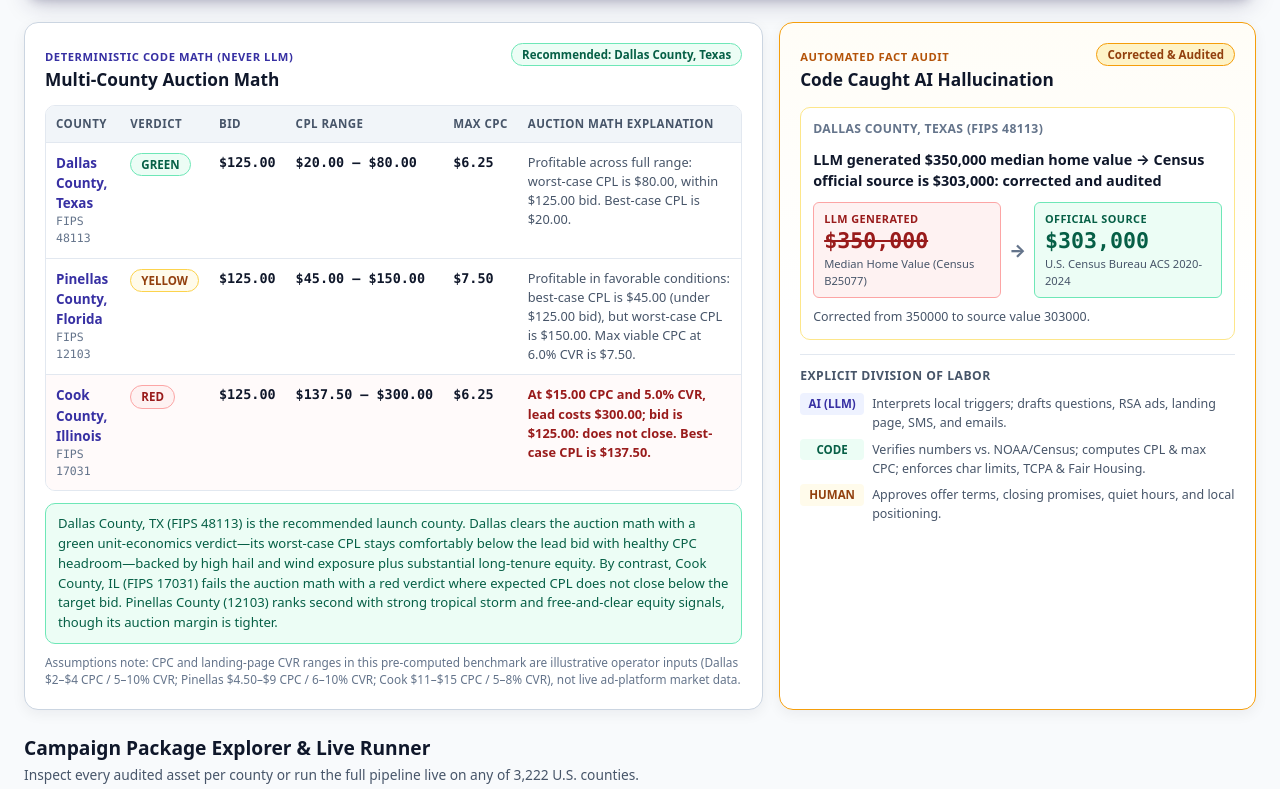
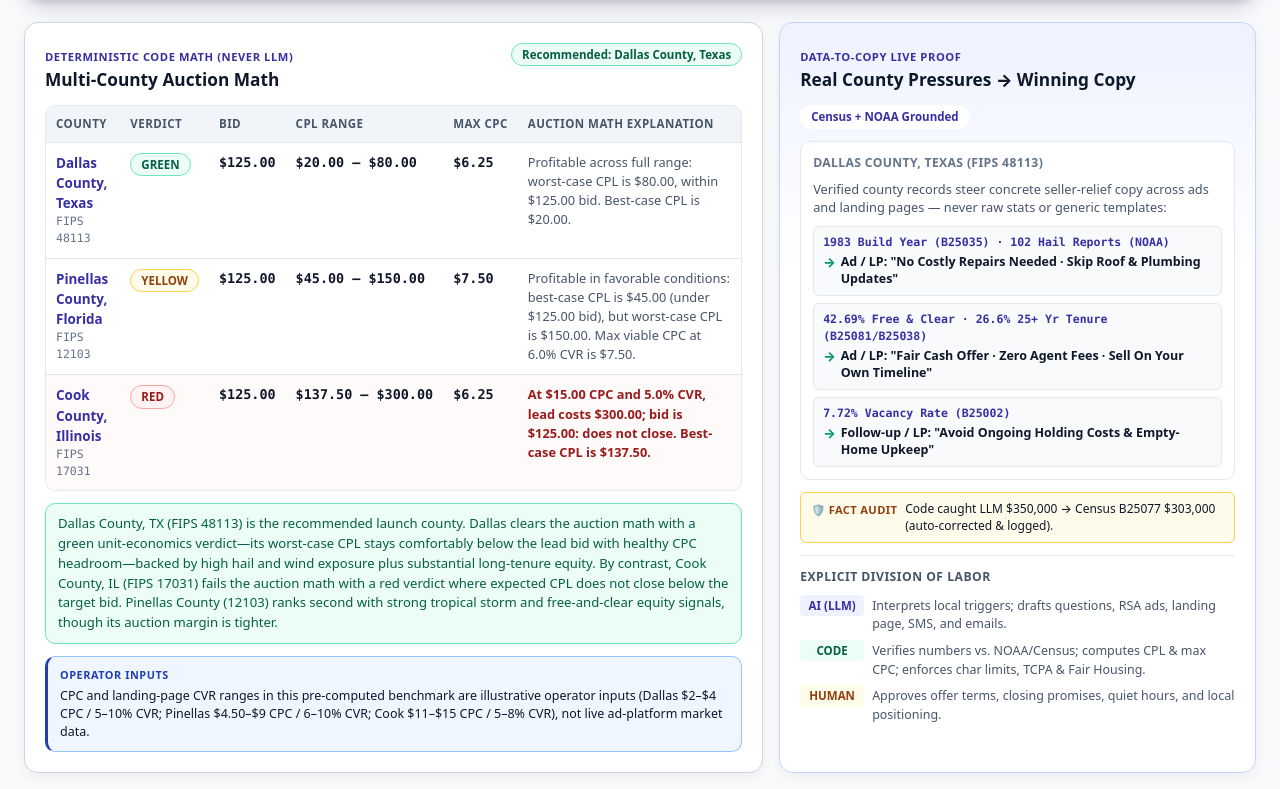
Before and after one commit to fgm9000/county-campaign-builder, a plain HTML site: page web/index.html in a window 1280 px wide. Shown: the part 592-1381 px from the top of the page. Drawn offline with Linux system fonts and the light colour scheme.

Commit message:
feat(web): showcase data-to-copy translation proof and operator assumptions callout above the fold

```diff
--- a/web/app.js
+++ b/web/app.js
@@ -71,13 +71,21 @@ const I18N = {
     colMaxCpc: "Max CPC",
     colMath: "Auction Math Explanation",
     loadingExamples: "Loading county auction math…",
+    assumptionsBadge: "Operator Inputs",
     assumptionsNote:
-      "Assumptions note: CPC and landing-page CVR ranges in this pre-computed benchmark are illustrative operator inputs (Dallas $2–$4 CPC / 5–10% CVR; Pinellas $4.50–$9 CPC / 6–10% CVR; Cook $11–$15 CPC / 5–8% CVR), not live ad-platform market data.",
-    correctionEyebrow: "Automated Fact Audit",
-    correctionTitle: "Code Caught AI Hallucination",
-    correctedAuditedBadge: "Corrected & Audited",
-    llmGeneratedLabel: "LLM Generated",
-    officialSourceLabel: "Official Source",
+      "CPC and landing-page CVR ranges in this pre-computed benchmark are illustrative operator inputs (Dallas $2–$4 CPC / 5–10% CVR; Pinellas $4.50–$9 CPC / 6–10% CVR; Cook $11–$15 CPC / 5–8% CVR), not live ad-platform market data.",
+    correctionEyebrow: "Data-to-Copy Live Proof",
+    correctionTitle: "Real County Pressures → Winning Copy",
+    correctedAuditedBadge: "Census + NOAA Grounded",
+    translationProofLead:
+      "Verified county records steer concrete seller-relief copy across ads and landing pages — never raw stats or generic templates:",
+    tpFact1: "1983 Build Year (B25035) · 102 Hail Reports (NOAA)",
+    tpCopy1: 'Ad / LP: "No Costly Repairs Needed · Skip Roof & Plumbing Updates"',
+    tpFact2: "42.69% Free & Clear · 26.6% 25+ Yr Tenure (B25081/B25038)",
+    tpCopy2: 'Ad / LP: "Fair Cash Offer · Zero Agent Fees · Sell On Your Own Timeline"',
+    tpFact3: "7.72% Vacancy Rate (B25002)",
+    tpCopy3: 'Follow-up / LP: "Avoid Ongoing Holding Costs & Empty-Home Upkeep"',
+    auditStripBadge: "🛡️ Fact Audit",
     divisionTitle: "Explicit Division of Labor",
     roleAi: "AI (LLM)",
     roleAiDesc: "Interprets local triggers; drafts questions, RSA ads, landing page, SMS, and emails.",
@@ -264,13 +272,21 @@ const I18N = {
     colMaxCpc: "CPC Máx.",
     colMath: "Explicação da Conta",
     loadingExamples: "Carregando conta do leilão…",
+    assumptionsBadge: "Premissas do Operador",
     assumptionsNote:
-      "Nota sobre premissas: as faixas de CPC e conversão (CVR) neste benchmark pré-computado são entradas ilustrativas do operador (Dallas $2–$4 CPC / 5–10% CVR; Pinellas $4.50–$9 CPC / 6–10% CVR; Cook $11–$15 CPC / 5–8% CVR), não dados ao vivo da plataforma de anúncios.",
-    correctionEyebrow: "Auditoria Automática de Fatos",
-    correctionTitle: "Código Corrigiu Alucinação da IA",
-    correctedAuditedBadge: "Corrigido e Auditado",
-    llmGeneratedLabel: "Gerado pelo LLM",
-    officialSourceLabel: "Fonte Oficial",
+      "As faixas de CPC e conversão (CVR) neste benchmark pré-computado são entradas ilustrativas do operador (Dallas $2–$4 CPC / 5–10% CVR; Pinellas $4.50–$9 CPC / 6–10% CVR; Cook $11–$15 CPC / 5–8% CVR), não dados ao vivo da plataforma de anúncios.",
+    correctionEyebrow: "Prova ao Vivo: Dados → Copy",
+    correctionTitle: "Pressões Reais → Copy Vencedora",
+    correctedAuditedBadge: "Ancorado Censo + NOAA",
+    translationProofLead:
+      "Métricas locais auditadas guiam argumentos concretos de alívio financeiro nos anúncios e na LP — sem estatísticas frias nem clichês:",
+    tpFact1: "Imóveis de 1983 (B25035) · 102 Granizos (NOAA)",
+    tpCopy1: 'Anúncio / LP: "No Costly Repairs Needed · Skip Roof & Plumbing Updates"',
+    tpFact2: "42,69% Quitados · 26,6% Posse >25 Anos (B25081/B25038)",
+    tpCopy2: 'Anúncio / LP: "Fair Cash Offer · Zero Agent Fees · Own Timeline"',
+    tpFact3: "7,72% Vacância (B25002)",
+    tpCopy3: 'Follow-up / LP: "Avoid Ongoing Holding Costs & Empty-Home Upkeep"',
+    auditStripBadge: "🛡️ Auditoria",
     divisionTitle: "Divisão Explícita de Trabalho",
     roleAi: "IA (LLM)",
     roleAiDesc: "Interpreta gatilhos locais; redige perguntas, anúncios RSA, landing page, SMS e e-mails.",
@@ -658,21 +674,17 @@ function renderCorrectionCallout() {
     : "NOAA Storm Events 2020-2024";
 
   $("correctionCounty").textContent = `${targetCampaign.county_name} (FIPS ${targetCampaign.county_fips})`;
-  $("correctionHeadline").textContent =
-    state.lang === "pt"
-      ? (isCurrency
-          ? `LLM gerou valor mediano de ${llmDisplay} → Fonte oficial do Census é ${srcDisplay}: corrigido e auditado`
-          : `LLM gerou ${targetCorrection.llm_value} para ${targetCorrection.field} → Fonte oficial é ${targetCorrection.source_value}: corrigido e auditado`)
-      : (isCurrency
-          ? `LLM generated ${llmDisplay} median home value → Census official source is ${srcDisplay}: corrected and audited`
-          : `LLM generated ${targetCorrection.llm_value} for ${targetCorrection.field} → Official source is ${targetCorrection.source_value}: corrected and audited`);
-  $("correctionLlmVal").textContent = llmDisplay;
-  $("correctionFieldLabel").textContent = isCurrency
-    ? (state.lang === "pt" ? "Valor Mediano (Censo B25077)" : "Median Home Value (Census B25077)")
-    : targetCorrection.field;
-  $("correctionSourceVal").textContent = srcDisplay;
-  $("correctionSourceName").textContent = matchingFact?.source || defaultSource;
-  $("correctionReason").textContent = targetCorrection.reason || "";
+
+  const auditEl = $("auditStripText");
+  if (auditEl) {
+    const fieldShort = isCurrency
+      ? (state.lang === "pt" ? "Censo B25077" : "Census B25077")
+      : `${targetCorrection.field} (${matchingFact?.source || defaultSource})`;
+    auditEl.textContent =
+      state.lang === "pt"
+        ? `Código corrigiu LLM ${llmDisplay} → ${fieldShort} ${srcDisplay} (auditado e registrado).`
+        : `Code caught LLM ${llmDisplay} → ${fieldShort} ${srcDisplay} (auto-corrected & logged).`;
+  }
 }
 
 function selectCountyFromTable(fips) {
--- a/web/index.html
+++ b/web/index.html
@@ -127,38 +127,54 @@
           </div>
 
           <p id="comparisonSummary" class="summary-callout" hidden></p>
-          <p class="footnote" data-i18n="assumptionsNote">Assumptions note: CPC and landing-page CVR ranges in this pre-computed benchmark are illustrative operator inputs (Dallas $2–$4 CPC / 5–10% CVR; Pinellas $4.50–$9 CPC / 6–10% CVR; Cook $11–$15 CPC / 5–8% CVR), not live ad-platform market data.</p>
+          <div class="assumptions-callout" role="note">
+            <span class="assumptions-badge" data-i18n="assumptionsBadge">Operator Inputs</span>
+            <p class="assumptions-text" data-i18n="assumptionsNote">CPC and landing-page CVR ranges in this pre-computed benchmark are illustrative operator inputs (Dallas $2–$4 CPC / 5–10% CVR; Pinellas $4.50–$9 CPC / 6–10% CVR; Cook $11–$15 CPC / 5–8% CVR), not live ad-platform market data.</p>
+          </div>
         </article>
 
-        <!-- Right: Automated Correction Callout -->
+        <!-- Right: Data-to-Copy Live Proof + Compact Fact Audit Shield -->
         <aside class="card card-audit" aria-labelledby="correctionTitle">
           <div class="card-header">
             <div>
-              <span class="eyebrow eyebrow-amber" data-i18n="correctionEyebrow">Automated Fact Audit</span>
-              <h3 id="correctionTitle" class="card-title" data-i18n="correctionTitle">Code Caught AI Hallucination</h3>
+              <span class="eyebrow" data-i18n="correctionEyebrow">Data-to-Copy Live Proof</span>
+              <h3 id="correctionTitle" class="card-title" data-i18n="correctionTitle">Real County Pressures → Winning Copy</h3>
             </div>
-            <span class="pill pill-corrected" data-i18n="correctedAuditedBadge">Corrected &amp; Audited</span>
+            <span class="pill pill-primary" data-i18n="correctedAuditedBadge">Census + NOAA Grounded</span>
           </div>
 
-          <div id="correctionBox" class="correction-box">
+          <div id="correctionBox" class="translation-proof-box">
             <p class="correction-county" id="correctionCounty">Dallas County, Texas (FIPS 48113)</p>
-            <p class="correction-summary-text" id="correctionHeadline">LLM generated $350,000 median home value → Census official source is $303,000: corrected and audited</p>
+            <p class="translation-proof-lead" data-i18n="translationProofLead">Verified county records steer concrete seller-relief copy across ads and landing pages — never raw stats or generic templates:</p>
 
-            <div class="diff-grid">
-              <div class="diff-card diff-wrong">
-                <span class="diff-label" data-i18n="llmGeneratedLabel">LLM Generated</span>
-                <span class="diff-value" id="correctionLlmVal">$350,000</span>
-                <span class="diff-meta" id="correctionFieldLabel">median_home_value_usd</span>
+            <div class="translation-proof-list">
+              <div class="translation-proof-row">
+                <span class="tp-fact" data-i18n="tpFact1">1983 Build Year (B25035) · 102 Hail Reports (NOAA)</span>
+                <div class="tp-target">
+                  <span class="tp-arrow" aria-hidden="true">→</span>
+                  <span class="tp-copy" data-i18n="tpCopy1">Ad / LP: "No Costly Repairs Needed · Skip Roof &amp; Plumbing Updates"</span>
+                </div>
               </div>
-              <div class="diff-arrow" aria-hidden="true">→</div>
-              <div class="diff-card diff-right">
-                <span class="diff-label" data-i18n="officialSourceLabel">Official Source</span>
-                <span class="diff-value" id="correctionSourceVal">$303,000</span>
-                <span class="diff-meta" id="correctionSourceName">U.S. Census Bureau ACS (Table B25077)</span>
+              <div class="translation-proof-row">
+                <span class="tp-fact" data-i18n="tpFact2">42.69% Free &amp; Clear · 26.6% 25+ Yr Tenure (B25081/B25038)</span>
+                <div class="tp-target">
+                  <span class="tp-arrow" aria-hidden="true">→</span>
+                  <span class="tp-copy" data-i18n="tpCopy2">Ad / LP: "Fair Cash Offer · Zero Agent Fees · Sell On Your Own Timeline"</span>
+                </div>
+              </div>
+              <div class="translation-proof-row">
+                <span class="tp-fact" data-i18n="tpFact3">7.72% Vacancy Rate (B25002)</span>
+                <div class="tp-target">
+                  <span class="tp-arrow" aria-hidden="true">→</span>
+                  <span class="tp-copy" data-i18n="tpCopy3">Follow-up / LP: "Avoid Ongoing Holding Costs &amp; Empty-Home Upkeep"</span>
+                </div>
               </div>
             </div>
+          </div>
 
-            <p class="correction-reason" id="correctionReason"></p>
+          <div class="audit-strip" role="status">
+            <span class="audit-strip-badge" data-i18n="auditStripBadge">🛡️ Fact Audit</span>
+            <p class="audit-strip-text" id="auditStripText">Code caught LLM $350,000 → Census B25077 $303,000 (auto-corrected &amp; logged).</p>
           </div>
 
           <div class="division-panel">
--- a/web/styles.css
+++ b/web/styles.css
@@ -418,12 +418,12 @@ body {
 }
 
 .card-audit {
-  border: 1.5px solid #f59e0b;
-  background: linear-gradient(180deg, #fffdf7 0%, #ffffff 42%);
+  border: 1.5px solid var(--primary-border);
+  background: linear-gradient(180deg, var(--primary-soft) 0%, #ffffff 34%);
   box-shadow: var(--shadow-md);
   display: flex;
   flex-direction: column;
-  gap: 14px;
+  gap: 12px;
 }
 
 .card-header {
@@ -593,15 +593,50 @@ body {
   color: var(--text-subtle);
 }
 
-/* Correction Callout */
-.correction-box {
+.assumptions-callout {
+  margin: 12px 0 0;
+  padding: 10px 12px;
+  border-radius: var(--radius-md);
+  background: var(--blue-bg);
+  border: 1px solid var(--blue-border);
+  border-left: 3.5px solid var(--blue-text);
+  display: flex;
+  flex-direction: column;
+  gap: 4px;
+}
+
+.assumptions-badge {
+  display: inline-block;
+  align-self: flex-start;
+  font-size: 0.68rem;
+  font-weight: 800;
+  text-transform: uppercase;
+  letter-spacing: 0.05em;
+  color: var(--blue-text);
+}
+
+.assumptions-text {
+  margin: 0;
+  font-size: 0.78rem;
+  line-height: 1.45;
+  color: var(--text);
+}
+
+.pill-primary {
   background: var(--surface);
-  border: 1px solid #fde68a;
+  color: var(--primary);
+  border: 1px solid var(--primary-border);
+}
+
+/* Data-to-Copy Translation Live Proof Box */
+.translation-proof-box {
+  background: var(--surface);
+  border: 1px solid var(--border-light);
   border-radius: var(--radius-md);
   padding: 12px;
   display: flex;
   flex-direction: column;
-  gap: 10px;
+  gap: 9px;
 }
 
 .correction-county {
@@ -613,85 +648,84 @@ body {
   letter-spacing: 0.03em;
 }
 
-.correction-summary-text {
-  margin: 0;
-  font-size: 0.9rem;
-  font-weight: 700;
-  color: var(--text);
-}
-
-.diff-grid {
+.translation-proof-lead {
+  margin: 0;
+  font-size: 0.8rem;
+  line-height: 1.4;
+  color: var(--text-muted);
+}
+
+.translation-proof-list {
+  display: flex;
+  flex-direction: column;
+  gap: 7px;
+}
+
+.translation-proof-row {
   display: grid;
-  grid-template-columns: minmax(0, 1fr) auto minmax(0, 1fr);
+  grid-template-columns: minmax(0, 1fr);
+  gap: 3px;
+  padding: 7px 9px;
+  border-radius: var(--radius-sm);
+  background: var(--bg);
+  border: 1px solid var(--border-light);
+}
+
+.tp-fact {
+  font-family: var(--font-mono);
+  font-size: 0.72rem;
+  font-weight: 700;
+  color: var(--primary);
+}
+
+.tp-target {
+  display: flex;
+  align-items: flex-start;
+  gap: 5px;
+}
+
+.tp-arrow {
+  color: var(--green-dot);
+  font-weight: 800;
+  font-size: 0.82rem;
+  line-height: 1.3;
+  flex-shrink: 0;
+}
+
+.tp-copy {
+  font-size: 0.78rem;
+  font-weight: 600;
+  color: var(--text);
+  line-height: 1.35;
+}
+
+/* Compact Fact Audit Shield Strip */
+.audit-strip {
+  display: flex;
+  align-items: flex-start;
   gap: 8px;
-  align-items: center;
-}
-
-.diff-card {
+  padding: 8px 10px;
   border-radius: var(--radius-sm);
-  padding: 8px 10px;
-  display: flex;
-  flex-direction: column;
-  gap: 2px;
-}
-
-.diff-wrong {
-  background: var(--red-bg);
-  border: 1px solid var(--red-border);
-}
-
-.diff-right {
-  background: var(--green-bg);
-  border: 1px solid var(--green-border);
-}
-
-.diff-label {
-  font-size: 0.68rem;
-  font-weight: 700;
+  background: var(--yellow-bg);
+  border: 1px solid var(--yellow-border);
+}
+
+.audit-strip-badge {
+  flex-shrink: 0;
+  font-size: 0.7rem;
+  font-weight: 800;
+  color: var(--yellow-text);
   text-transform: uppercase;
-  letter-spacing: 0.04em;
-}
-
-.diff-wrong .diff-label {
-  color: var(--red-text);
-}
-
-.diff-right .diff-label {
-  color: var(--green-text);
-}
-
-.diff-value {
-  font-family: var(--font-mono);
-  font-size: 1.35rem;
-  font-weight: 800;
-  line-height: 1.15;
-}
-
-.diff-wrong .diff-value {
-  color: var(--red-text);
-  text-decoration: line-through;
-}
-
-.diff-right .diff-value {
-  color: var(--green-text);
-}
-
-.diff-meta {
-  font-size: 0.7rem;
-  color: var(--text-muted);
-  word-break: break-word;
-}
-
-.diff-arrow {
-  font-weight: 800;
-  font-size: 1.1rem;
-  color: var(--text-subtle);
-}
-
-.correction-reason {
-  margin: 0;
-  font-size: 0.78rem;
-  color: var(--text-muted);
+  letter-spacing: 0.03em;
+  padding-top: 1px;
+}
+
+.audit-strip-text {
+  margin: 0;
+  font-size: 0.75rem;
+  line-height: 1.4;
+  color: var(--text);
+  font-weight: 500;
 }
 
 .division-panel {
```
